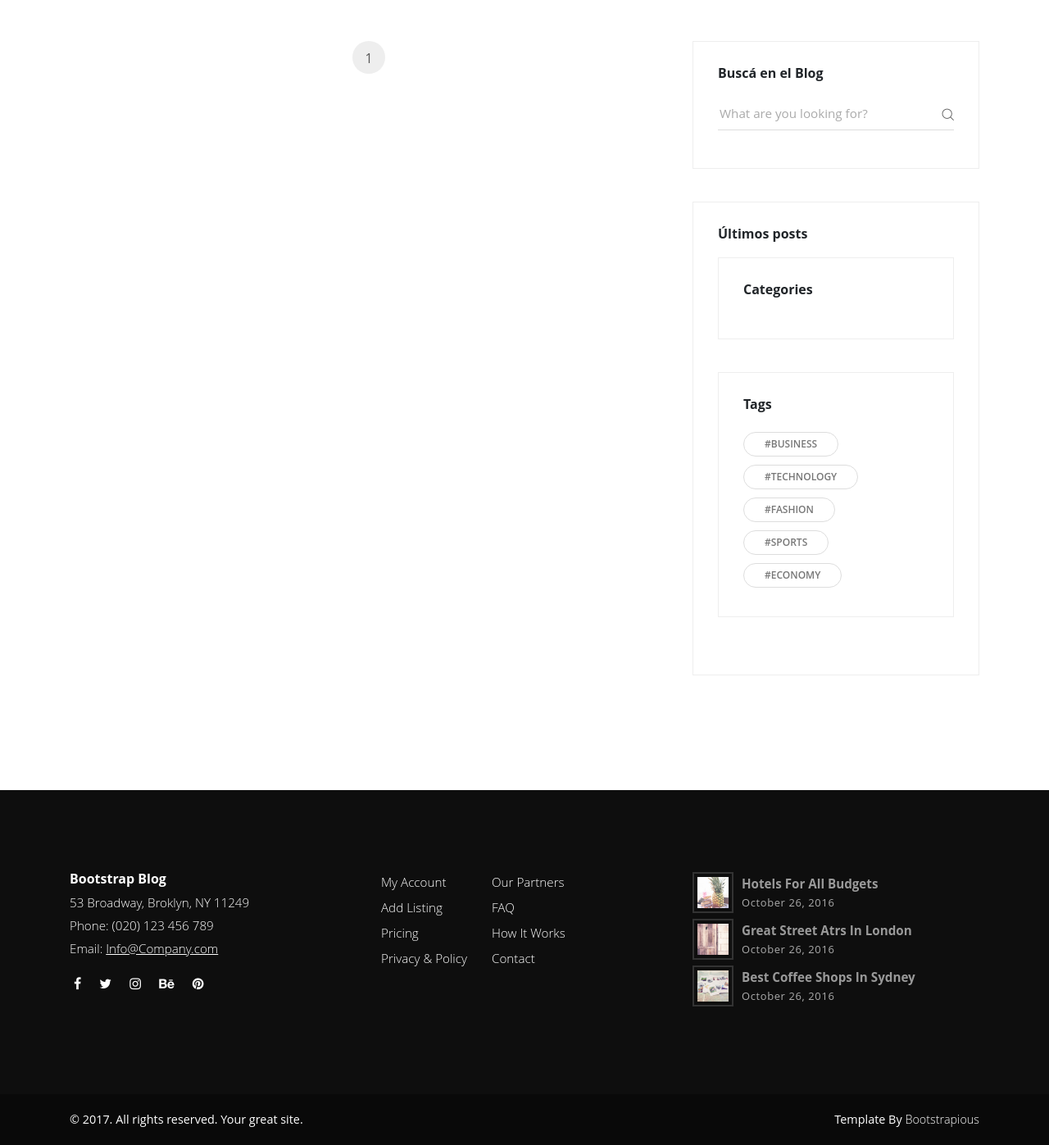
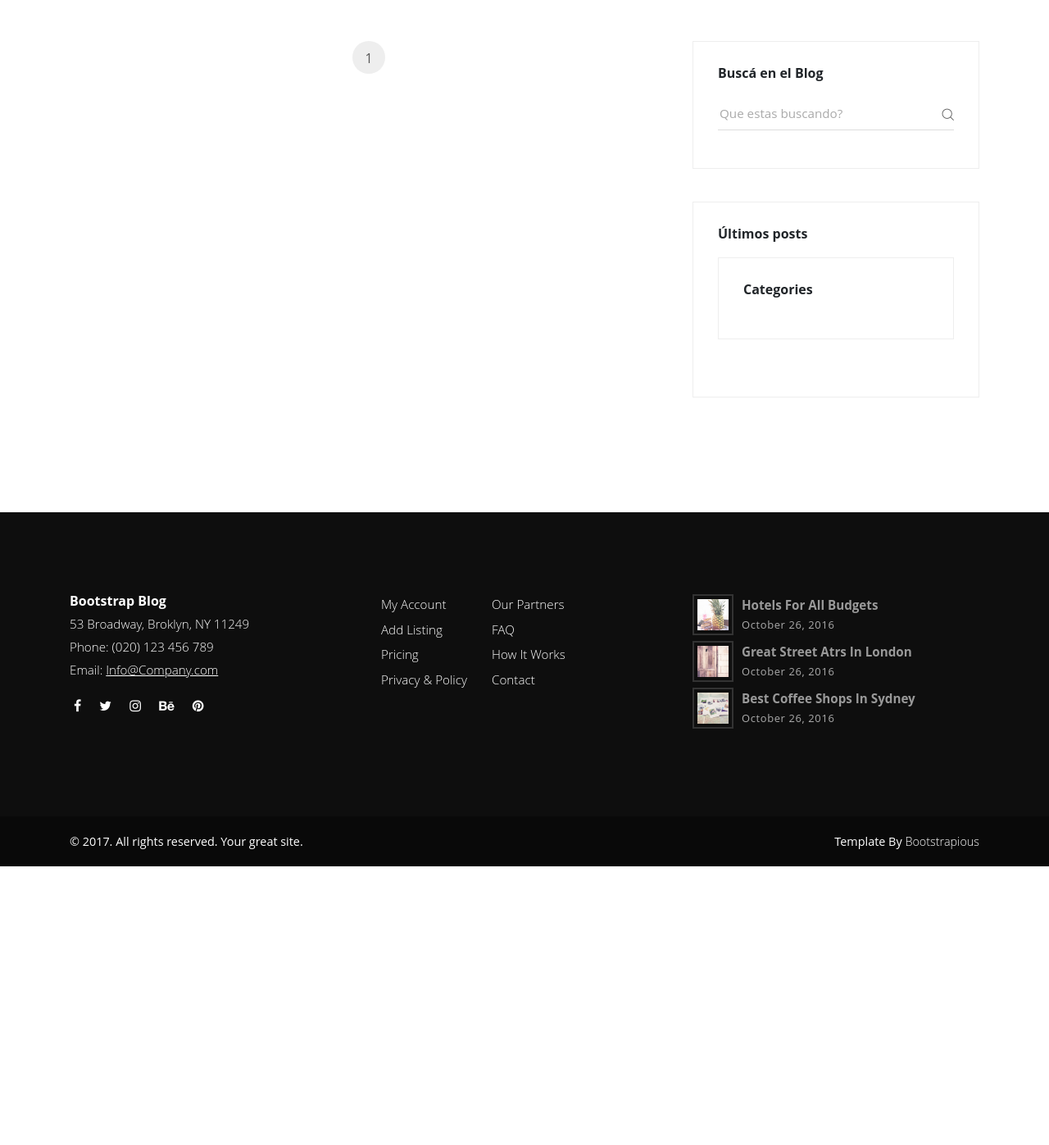
Before and after one commit to LeandroPerezT/Django-Blog, a Django app: page /blog/ in a window 1280 px wide. Shown: the part 81-1478 px from the top of the page at 82% size. After the commit the page ends 1138 px from the top, so only its background shows below. Run offline with Django 3.2, Linux system fonts and the light colour scheme; data that the repository does not hold is empty; some libraries are stand-ins or nearby versions.

Commit message:
commit on main

```diff
--- a/blog/urls.py
+++ b/blog/urls.py
@@ -3,12 +3,13 @@ from django.conf.urls.static import static
 from django.contrib import admin
 from django.urls import path
 
-from posts.views import index, blog, post
+from posts.views import index, blog, post, search
 
 urlpatterns = [
     path('admin/', admin.site.urls),
     path('', index),
     path('blog/', blog, name='post-list'),
+    path('search/', search, name = 'search'),
     path('post/<id>', post, name='post-detail'),
 
 ]
--- a/posts/views.py
+++ b/posts/views.py
@@ -1,8 +1,24 @@
-from django.db.models import Count
+from django.db.models import Count, Q
 from django.core.paginator import Paginator, EmptyPage, PageNotAnInteger
 from django.shortcuts import render
 from .models import Post
 from marketing.models import Signup
+
+def search(request):
+    queryset = Post.objects.all()
+    query = request.GET.get('1')
+    if query:
+        queryset = queryset.filter(
+            Q(title__icontains=query) |
+            Q(overview__icontains=query)
+        ).distinct() # <--- Give one of each type of object in the queryset
+
+    context = {
+        'queryset': queryset
+    }
+
+    return render(request, 'search_results.html', context)
+
 
 def get_category_count():
     queryset = Post.\
--- a/templates/blog.html
+++ b/templates/blog.html
@@ -53,9 +53,9 @@
             <header>
               <h3 class="h6">Buscá en el Blog</h3>
             </header>
-            <form action="#" class="search-form">
+            <form action="{% url 'search' %}" class="search-form">
               <div class="form-group">
-                <input type="search" placeholder="What are you looking for?">
+                <input type="text" name="q" placeholder="Que estas buscando?">
                 <button type="submit" class="submit"><i class="icon-search"></i></button>
               </div>
             </form>
@@ -94,19 +94,6 @@
             </div>
             {% endfor %}
           </div>
-          <!-- Widget [Tags Cloud Widget]-->
-          <div class="widget tags">
-            <header>
-              <h3 class="h6">Tags</h3>
-            </header>
-            <ul class="list-inline">
-              <li class="list-inline-item"><a href="#" class="tag">#Business</a></li>
-              <li class="list-inline-item"><a href="#" class="tag">#Technology</a></li>
-              <li class="list-inline-item"><a href="#" class="tag">#Fashion</a></li>
-              <li class="list-inline-item"><a href="#" class="tag">#Sports</a></li>
-              <li class="list-inline-item"><a href="#" class="tag">#Economy</a></li>
-            </ul>
-          </div>
         </aside>
       </div>
     </div>
```
Also changed, not shown: templates/search_results.html (added, +30 -0 lines).
